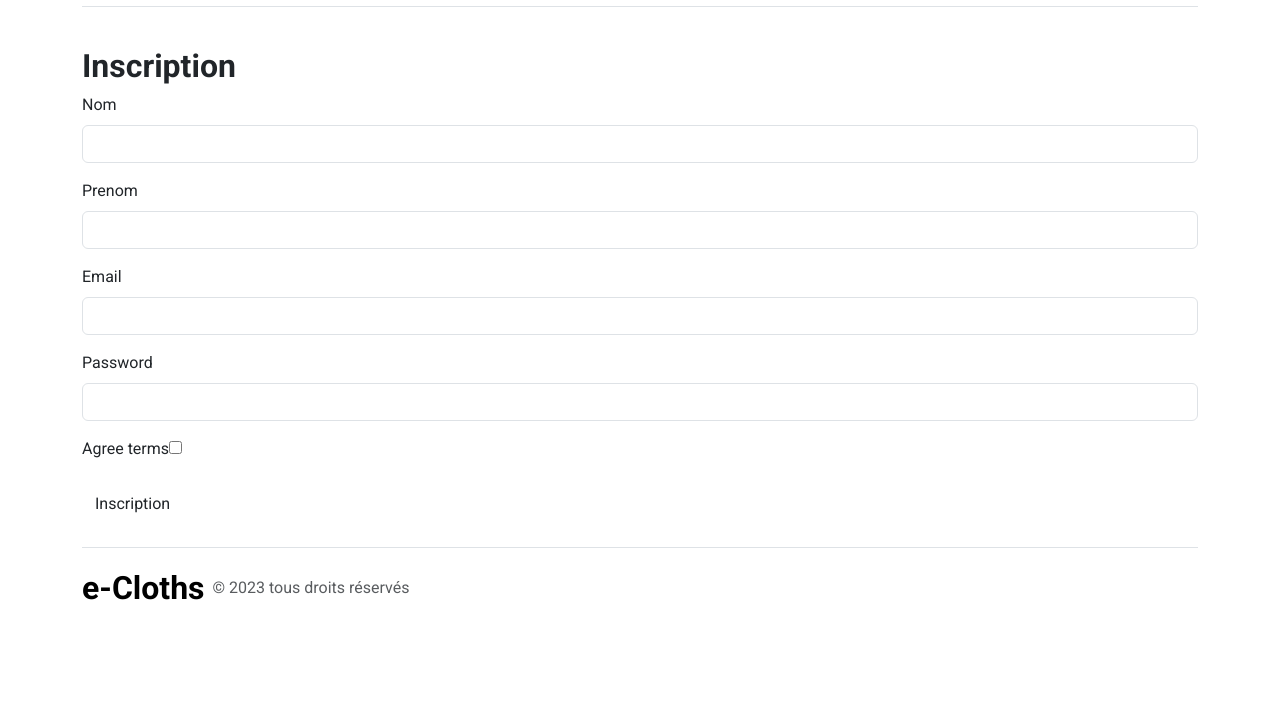
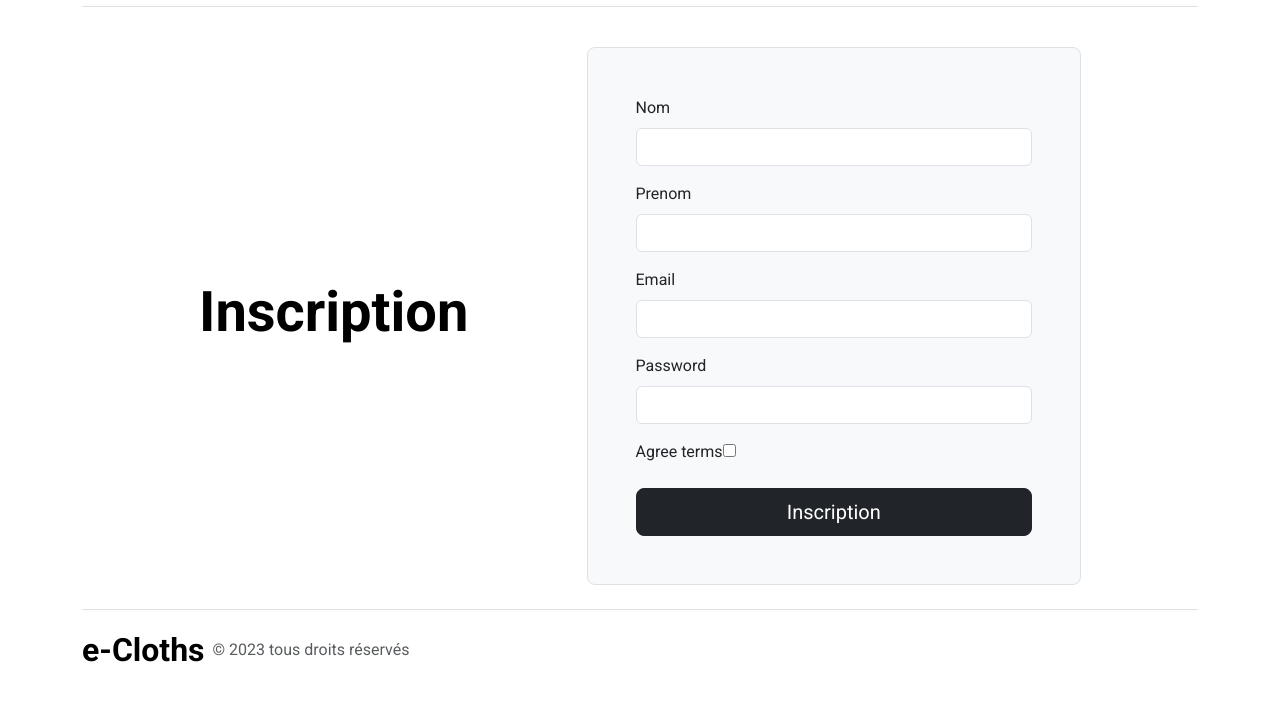
Before and after one commit to Betuulkn/ShopSymfony, a Symfony app: template templates/registration/register.html.twig in a window 1280 px wide. Shown: the part 98-812 px from the top of the page. Before the commit the page ends 698 px from the top, so only its background shows below. Run offline with Twig, Linux system fonts and the light colour scheme; the template is opened without the code that fills it, so the values that code supplies are empty; form fields are guessed from the names that the template uses; some libraries are stand-ins or nearby versions.

Commit message:
Custom the register form

```diff
--- a/templates/registration/register.html.twig
+++ b/templates/registration/register.html.twig
@@ -1,21 +1,32 @@
 {% extends 'base.html.twig' %}
 
-{% block title %}Inscription{% endblock %}
+{% block title %} Inscription {% endblock %}
 
 {% block body %}
-    <h1>Inscription</h1>
+    <div class="container col-xl-10 col-xxl-8 px-4">
+		<div class="row align-items-center g-lg-5 ">
+            {{ form_errors(registrationForm) }}
 
-    {{ form_errors(registrationForm) }}
+            {# Title #}
+			<section class="col-lg-5 text-center text-lg-start">
+				<h1 class="display-4 fw-bold lh-1 text-body-emphasis "> Inscription </h1>
+			</section>
 
-    {{ form_start(registrationForm) }}
-        {{ form_row(registrationForm.nom)}}
-        {{ form_row(registrationForm.prenom)}}
-        {{ form_row(registrationForm.email) }}
-        {{ form_row(registrationForm.plainPassword, {
-            label: 'Password'
-        }) }}
-        {{ form_row(registrationForm.agreeTerms) }}
+            {# Form #}
+			<section class="col-md-10 mx-auto col-lg-7">
+				<div class="p-4 p-md-5 border rounded-3 bg-body-tertiary" >
+                    {{ form_start(registrationForm) }}
+                        {{ form_row(registrationForm.nom)}}
+                        {{ form_row(registrationForm.prenom)}}
+                        {{ form_row(registrationForm.email) }}
+                        {{ form_row(registrationForm.plainPassword, {label: 'Password'}) }}
+                        {{ form_row(registrationForm.agreeTerms) }}
+                        {# Submit #}
+                        <button class="w-100 btn btn-lg btn-dark" type="submit">Inscription</button>
+                    {{ form_end(registrationForm) }}
+				</div>
+			</section>
+		</div>
+	</div>
 
-        <button type="submit" class="btn">Inscription</button>
-    {{ form_end(registrationForm) }}
 {% endblock %}
--- a/translations/messages.fr.yaml
+++ b/translations/messages.fr.yaml
@@ -1,5 +1,5 @@
 Nom: Nom
-Prenom: Prenom
+Prenom: Prénom
 Password: Mot de passe
 Agree terms: Accepter les termes
 Email: Email
```
